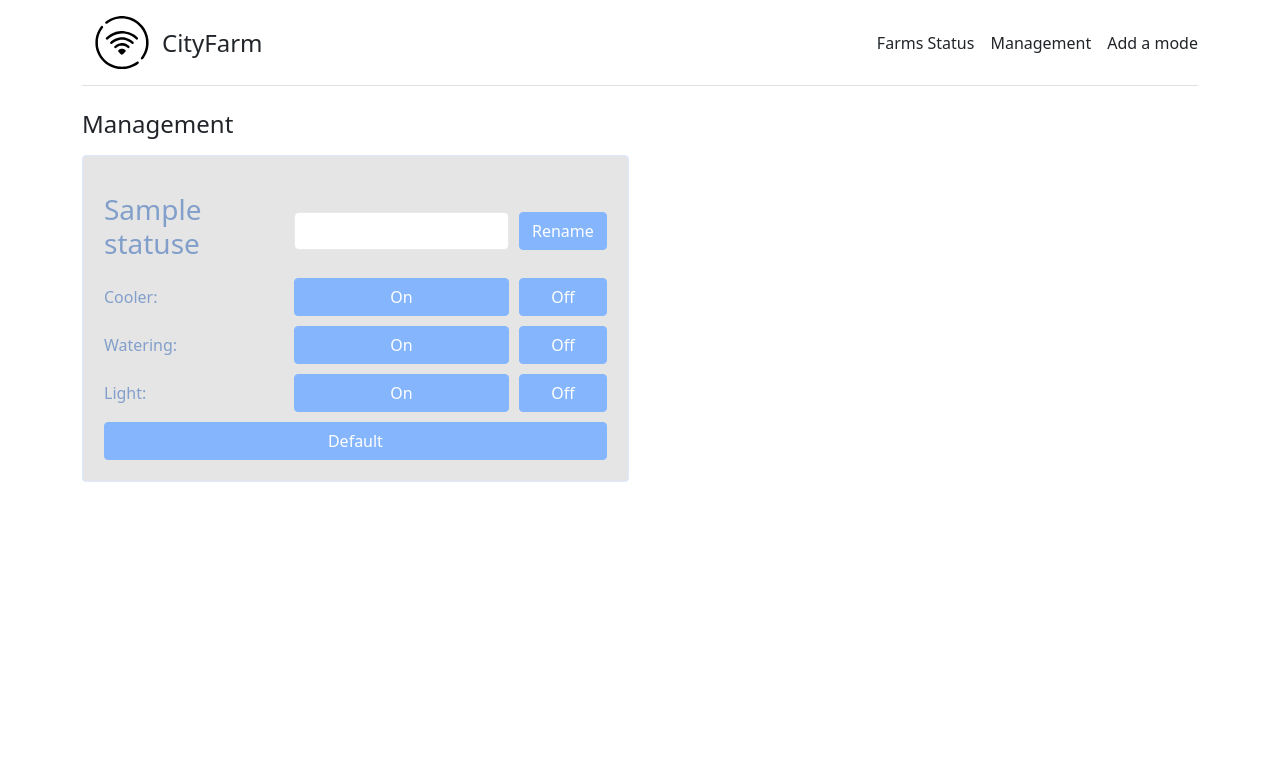
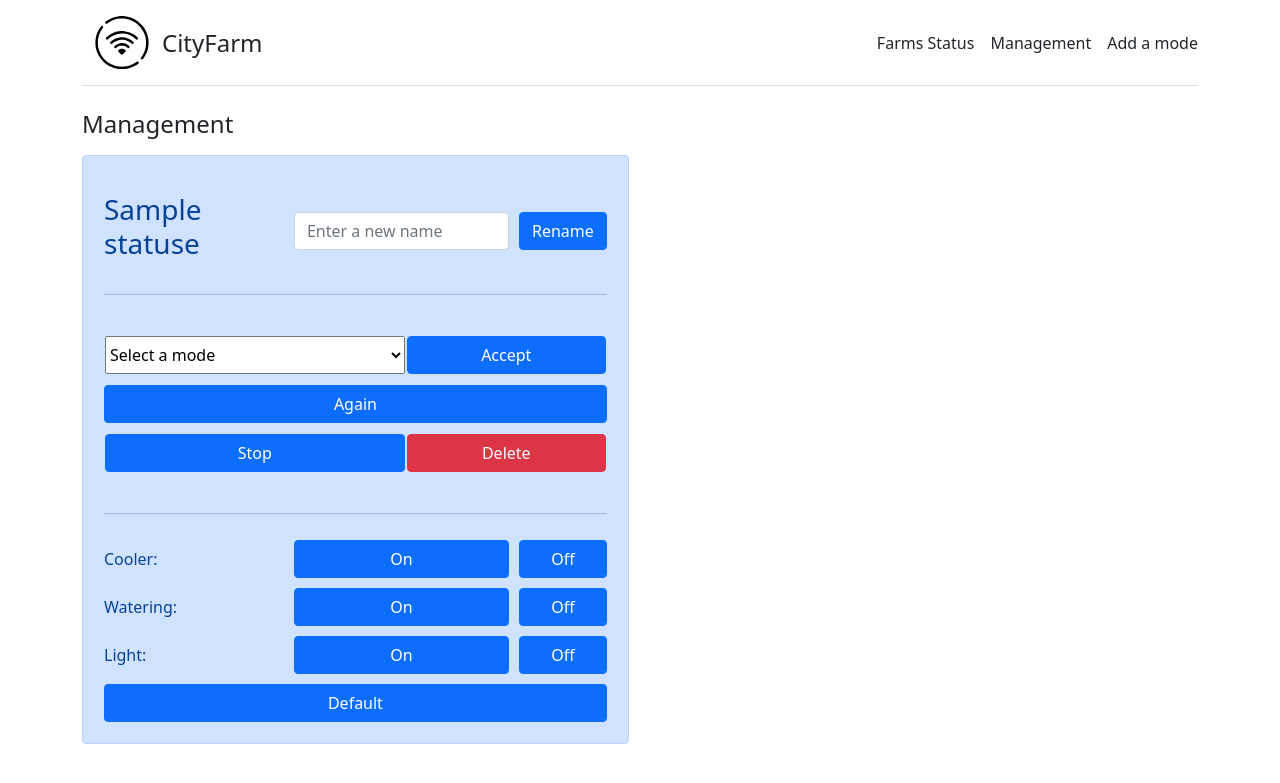
Before and after one commit to vaddddie/djangoweb, a Django app: template djangotest/main/templates/main/management.html in a window 1280 px wide. Shown: the top 783 px of the page. Run offline with Django 4.2, Linux system fonts and the light colour scheme; the template is opened without the code that fills it: most values are stand-ins (such as "Sample title", 1, 10 or a date in 2020); parts of the project's set-up code (start-up, migrations or seed data) failed here and were passed over; some libraries are stand-ins or nearby versions.

Commit message:
Mods fixed

```diff
--- a/djangotest/main/models.py
+++ b/djangotest/main/models.py
@@ -12,6 +12,7 @@ class Status(models.Model):
     GrowthProcess = models.IntegerField('Growth Process:')
     CheckLine = models.BooleanField('Online:', default=False)
     TimeDelta = models.DateTimeField('TimePass:',  auto_now=False)
+    Mode = models.CharField('Mode:', max_length=50)
 
     def get_absolute_url(self):
         return '/management'
--- a/djangotest/main/templates/main/management.html
+++ b/djangotest/main/templates/main/management.html
@@ -9,7 +9,7 @@
 <div class="wrapper">
     {% if statuses %}
         {% for el in statuses %}
-            {% if el.CheckLine %}
+            {% if not el.CheckLine %}
                 <div class="alert alert-primary mt-2" style="width:49%">
             {% else %}
                 <div class="alert alert-primary mt-2" style="width:49%; pointer-events: none; opacity: 0.5; background: #CCC;">
@@ -22,10 +22,62 @@
                                     <h3>{{ el.FarmName }}</h3>
                                 </td>
                                 <td>
-                                    <input type="text" class="form-control" style="width:100%" name="ChangeName{{ el.id }}">
+                                    <input type="text" class="form-control" style="width:100%" name="ChangeName{{ el.id }}" placeholder="Enter a new name">
                                 </td>
                                 <td>
                                     <input type="submit" class="btn btn-primary" name="NameSend{{ el.id }}" value="Rename" style="width:100%">
+                                </td>
+                            </tr>
+                            <tr>
+                                <td colspan="3">
+                                    <hr><br>
+                                    <div>
+                                        <table style="width:100%">
+                                            <tr>
+                                                <td style="width:60%">
+                                                    <select style="width:100%; height:38px" name="ModsSelect">
+                                                        <option selected disabled>
+                                                            Select a mode
+                                                        </option>
+                                                        {% for mds in mods %}
+                                                            <option name="{{ mds.ModName }}">
+                                                                {{ mds.ModName }}
+                                                            </option>
+                                                        {% endfor %}
+                                                    </select>
+                                                </td>
+                                                <td style="width:40%">
+                                                    <input type="submit" class="btn btn-primary" name="Accept{{ el.id }}" value="Accept" style="width:100%">
+                                                </td>
+                                            </tr>
+                                        </table>
+                                    </div>
+                                </td>
+                            </tr>
+                            <tr>
+                                <td colspan="3">
+                                    <div>
+                                        <input type="submit" class="btn btn-primary" name="Again{{ el.id }}" value="Again" style="width:100%">
+                                    </div>
+                                </td>
+                            </tr>
+                            <tr>
+                                <td colspan="3">
+                                    <table style="width:100%">
+                                        <tr>
+                                            <td style="width:60%">
+                                                <div>
+                                                    <input type="submit" class="btn btn-primary" name="Stop{{ el.id }}" value="Stop" style="width:100%">
+                                                </div>
+                                            </td>
+                                            <td style="width:40%">
+                                                <div>
+                                                    <input type="submit" class="btn btn-danger" name="Delete{{ el.id }}" value="Delete" style="width:100%">
+                                                </div>
+                                            </td>
+                                        </tr>
+                                    </table>
+                                    <br><hr>
                                 </td>
                             </tr>
                             <tr>
```
Also changed, not shown: djangotest/main/views.py (+26 -3 lines), djangotest/db.sqlite3.
